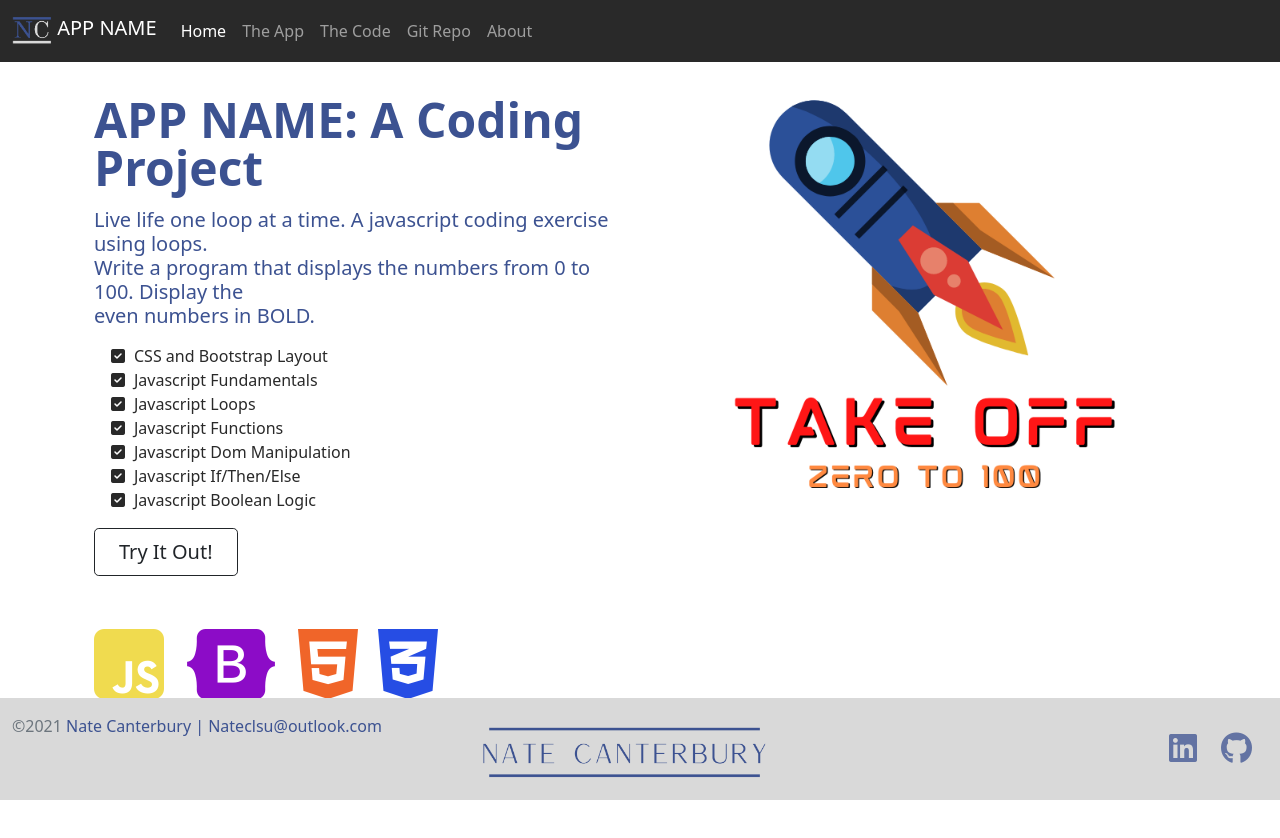
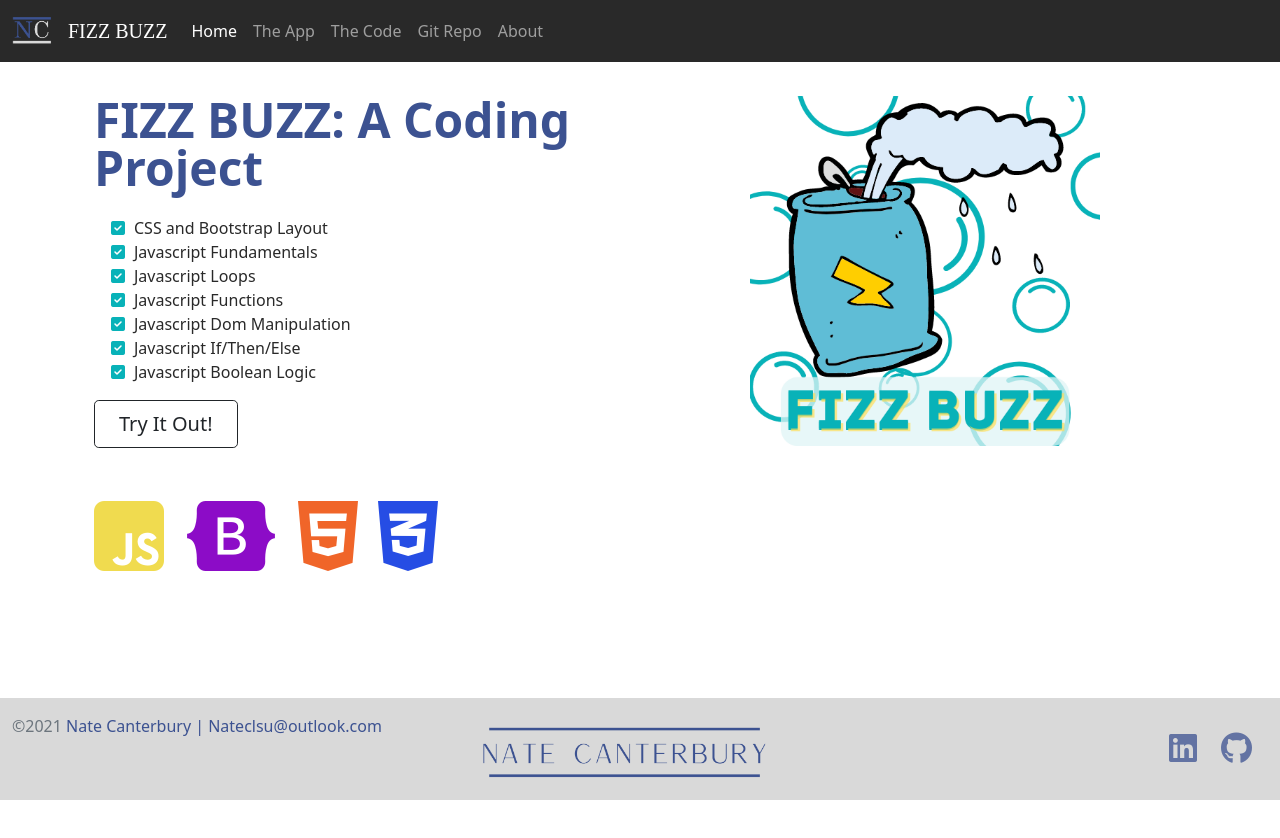
Before and after one commit to Nateclsu/FizzBuzz, a plain HTML site: page index.html in a window 1280 px wide. Drawn offline with nearby package versions, Linux system fonts and the light colour scheme; a web font is replaced by a local one.

Commit message:
update: layout and styling changes
updated the the layout and styling to match the Fizz Buzz theme

```diff
--- a/css/site.css
+++ b/css/site.css
@@ -1,12 +1,22 @@
 :root {
     --primary-color: #3c5291;
-    --secondary-color: #d9d9d9;
+    --secondary-color: #08b2b8;
     --dark-color: #292929;
     --white-color: #d9d9d9;
 }
 
 body {
     color: var(--dark-color)
+}
+
+.logoFont {
+    font-family: video,serif;
+    font-weight: 300;
+    font-style: normal;
+}
+
+.checkList {
+    color: var(--secondary-color)
 }
 
 nav {
--- a/index.html
+++ b/index.html
@@ -1,7 +1,7 @@
 <!DOCTYPE html>
 <html lang="en" class="h-100">
   <head>
-    <title>App Name: A Coding Project By Nate Canterbury</title>
+    <title>FIZZ BUZZ: A Coding Project By Nate Canterbury</title>
     <!-- Required meta tags -->
     <meta charset="utf-8" />
     <meta
@@ -16,6 +16,9 @@
       integrity="sha384-F3w7mX95PdgyTmZZMECAngseQB83DfGTowi0iMjiWaeVhAn4FJkqJByhZMI3AhiU"
       crossorigin="anonymous"
     />
+
+    <!-- Adobe Fonts -->
+    <link rel="stylesheet" href="https://use.typekit.net/zzh0asf.css">
 
     <script
       src="https://kit.fontawesome.com/5db21ba9c6.js"
@@ -37,8 +40,9 @@
             width="40"
             height="35"
           />
-          APP NAME</a
+         </a
         >
+        <a class="navbar-brand logoFont">FIZZ BUZZ</a>
         <button
           class="navbar-toggler"
           type="button"
@@ -62,10 +66,10 @@
               <a class="nav-link" href="code.html">The Code</a>
             </li>
             <li class="nav-item">
-              <a class="nav-link" target="_blank" href="#">Git Repo</a>
+              <a class="nav-link" target="_blank" href="https://github.com/Nateclsu/FizzBuzz">Git Repo</a>
             </li>
             <li class="nav-item">
-              <a class="nav-link" target="_blank" href="#">About</a>
+              <a class="nav-link" target="_blank" href="https://natecanterbury-portfolio.netlify.app/">About</a>
             </li>
           </ul>
         </div>
@@ -84,19 +88,17 @@
       <div class="container col-xxl-8 px-4 py-5">
         <div class="row row-cols-1 row-cols-lg-2 g-5 py-5">
           <div class="col order-last order-lg-first">
-            <h1 class="display-5 fw-bold lh-1 mb-3">APP NAME: A Coding Project</h1>
-            <h4 class="lead"> Live life one loop at a time. A javascript coding exercise using loops. <br>
-            Write a program that displays the numbers from 0 to 100. Display the <br>
-            even numbers in <strong>BOLD.</strong>
+            <h1 class="display-5 fw-bold lh-1 mb-3">FIZZ BUZZ: A Coding Project</h1>
+            <h4 class="lead"> <!--Insert Description -->
             </h4>
             <ul class="fa-ul pt-2 checklist">
-              <li><span class="fa-li"><i class="fas fa-check-square"></i></span>CSS and Bootstrap Layout</li>
-              <li><span class="fa-li"><i class="fas fa-check-square"></i></span>Javascript Fundamentals</li>
-              <li><span class="fa-li"><i class="fas fa-check-square"></i></span>Javascript Loops</li>
-              <li><span class="fa-li"><i class="fas fa-check-square"></i></span>Javascript Functions</li>
-              <li><span class="fa-li"><i class="fas fa-check-square"></i></span>Javascript Dom Manipulation</li>
-              <li><span class="fa-li"><i class="fas fa-check-square"></i></span>Javascript If/Then/Else</li>
-              <li><span class="fa-li"><i class="fas fa-check-square"></i></span>Javascript Boolean Logic</li>
+              <li><span class="fa-li"><i class="fas fa-check-square checkList"></i></span>CSS and Bootstrap Layout</li>
+              <li><span class="fa-li"><i class="fas fa-check-square checkList"></i></span>Javascript Fundamentals</li>
+              <li><span class="fa-li"><i class="fas fa-check-square checkList"></i></span>Javascript Loops</li>
+              <li><span class="fa-li"><i class="fas fa-check-square checkList"></i></span>Javascript Functions</li>
+              <li><span class="fa-li"><i class="fas fa-check-square checkList"></i></span>Javascript Dom Manipulation</li>
+              <li><span class="fa-li"><i class="fas fa-check-square checkList"></i></span>Javascript If/Then/Else</li>
+              <li><span class="fa-li"><i class="fas fa-check-square checkList"></i></span>Javascript Boolean Logic</li>
             </ul>
             <div>
               <a type="button" class="btn btn-outline-dark btn-lg px-4 me-md-2" href="app.html">Try It Out!</a>
@@ -113,7 +115,7 @@
             </h5>
           </div>
           <div class="col">
-            <img src="img/TAKE OFF.png" class="img-fluid center-block d-block mx-auto" alt="App Logo" width="400" height="200">
+            <img src="img/FIZZ BUZZ.png" class="img-fluid center-block d-block mx-auto" alt="App Logo" width="350" height="250">
         </div>
       </div>
     </main>
@@ -146,12 +148,12 @@
           >
             <div class="row">
               <div class="col social">
-                <a href="#" target="_blank"
+                <a href="https://www.linkedin.com/in/nate-canterbury-92004922a/" target="_blank"
                   ><i class="fab fa-linkedin fa-2x" style="color: #3c5291"></i
                 ></a>
               </div>
               <div class="col social">
-                <a href="#" target="_blank"
+                <a href="https://github.com/Nateclsu" target="_blank"
                   ><i class="fab fa-github fa-2x" style="color: #3c5291"></i
                 ></a>
               </div>
```
Also changed, not shown: app.html (+10 -7 lines), code.html (+11 -8 lines), img/FIZZ BUZZ.png (added).
